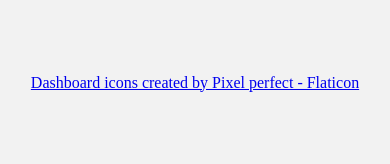
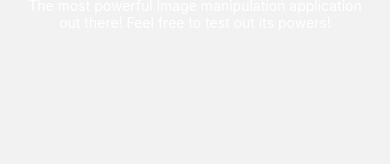
Before and after one commit to astaduna/HuginnCare, a React Native app in the folder huginn-care/: screen / in a window 390 px wide. Shown: the part 505-669 px from the top of the page. Built offline with nearby package versions, Linux system fonts and the light colour scheme.

Commit message:
Update index.js

```diff
--- a/huginn-care/src/views/Main/index.js
+++ b/huginn-care/src/views/Main/index.js
@@ -7,7 +7,6 @@ const Main = ({ navigation: { navigate } }) => (
     <View style={styles.container}>
         <Image source={dashboard} style={styles.logo} />
         <Text style={styles.paragraph}>The most powerful image manipulation application out there! Feel free to test out its powers!</Text>
-        <a href="https://www.flaticon.com/free-icons/dashboard" title="dashboard icons">Dashboard icons created by Pixel perfect - Flaticon</a>
         <TouchableHighlight
             style={styles.button}
             onPress={() => { navigate('Gallery') }}>
```
